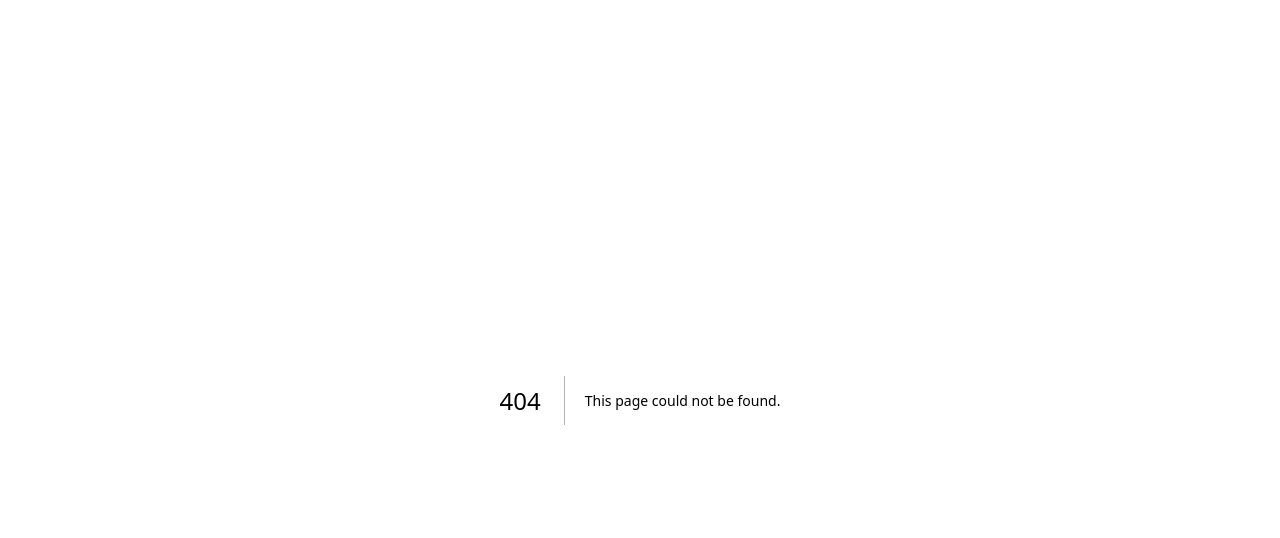
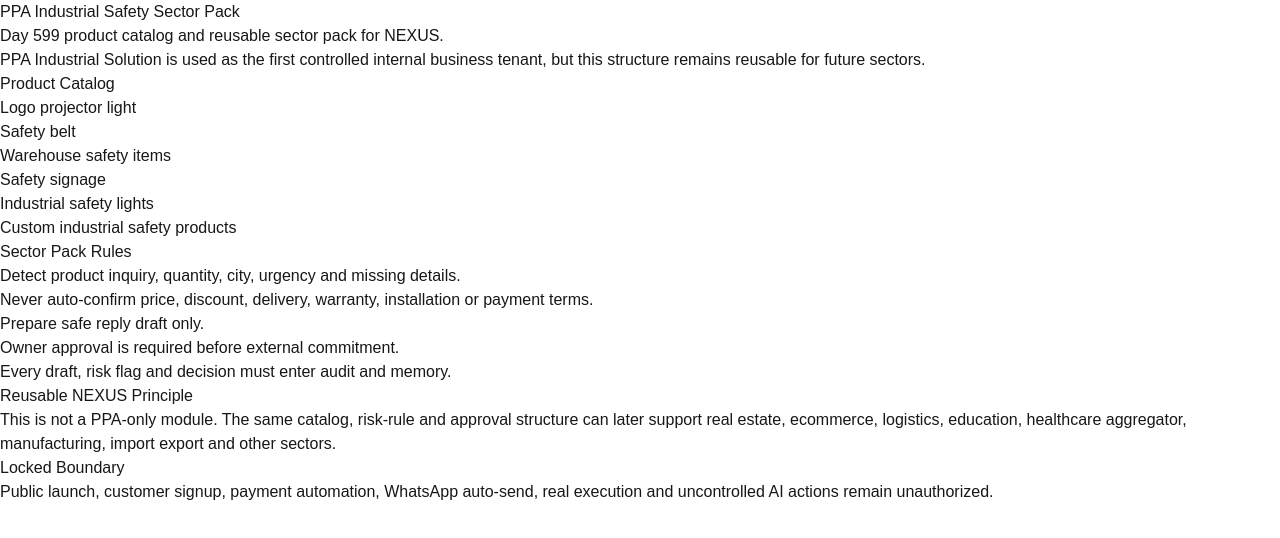
Before and after one commit to celerishealth/NEXUS, a Next.js app in the folder nexus-app/: page /nexus-ppa-sector-pack in a window 1280 px wide. Before the commit this address had no page. Shown: the top 538 px of the page. Built offline with nearby package versions, Linux system fonts and the light colour scheme.

Commit message:
Day 599: add PPA industrial safety sector pack v1

```diff
--- /dev/null
+++ b/nexus-app/app/nexus-ppa-sector-pack/page.tsx
@@ -0,0 +1,30 @@
+export default function NexusPpaSectorPackPage() {
+  return (
+    <main>
+      <h1>PPA Industrial Safety Sector Pack</h1>
+      <p>Day 599 product catalog and reusable sector pack for NEXUS.</p>
+      <p>PPA Industrial Solution is used as the first controlled internal business tenant, but this structure remains reusable for future sectors.</p>
+      <h2>Product Catalog</h2>
+      <ul>
+        <li>Logo projector light</li>
+        <li>Safety belt</li>
+        <li>Warehouse safety items</li>
+        <li>Safety signage</li>
+        <li>Industrial safety lights</li>
+        <li>Custom industrial safety products</li>
+      </ul>
+      <h2>Sector Pack Rules</h2>
+      <ul>
+        <li>Detect product inquiry, quantity, city, urgency and missing details.</li>
+        <li>Never auto-confirm price, discount, delivery, warranty, installation or payment terms.</li>
+        <li>Prepare safe reply draft only.</li>
+        <li>Owner approval is required before external commitment.</li>
+        <li>Every draft, risk flag and decision must enter audit and memory.</li>
+      </ul>
+      <h2>Reusable NEXUS Principle</h2>
+      <p>This is not a PPA-only module. The same catalog, risk-rule and approval structure can later support real estate, ecommerce, logistics, education, healthcare aggregator, manufacturing, import export and other sectors.</p>
+      <h2>Locked Boundary</h2>
+      <p>Public launch, customer signup, payment automation, WhatsApp auto-send, real execution and uncontrolled AI actions remain unauthorized.</p>
+    </main>
+  );
+}
```
